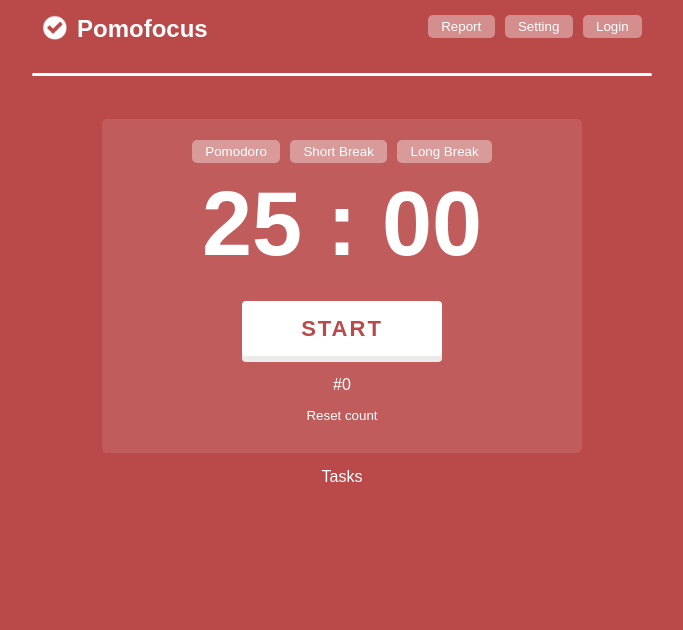
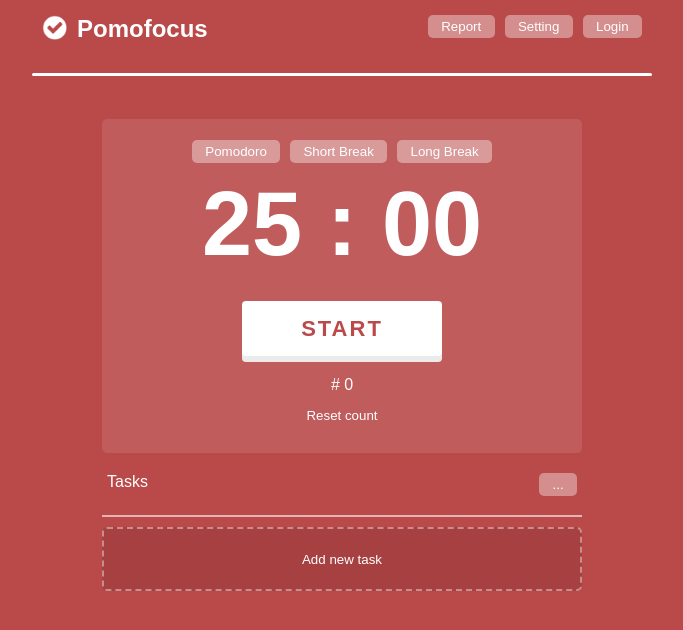
Before and after one commit to symberprzemyslaw/pomofocus-clone, a React (Vite) app: page / in a window 1280 px wide. Shown: the top 630 px of the page, without its empty margins (298-981 px from the left). Built offline with nearby package versions, Linux system fonts and the light colour scheme.

Commit message:
Added to-do list

```diff
--- a/src/Display.jsx
+++ b/src/Display.jsx
@@ -57,26 +57,26 @@
       <button onClick={() => {
         container.style.backgroundColor = "rgb(186, 73, 73)";
         startBtn.style.color = "rgb(186, 73, 73)";
-        setTime(25 * 60);
+        setTime(0.1 * 60);
         setPomodoro(true)
       }}>Pomodoro</button>
       <button onClick={() => {
         container.style.backgroundColor = "rgb(56, 133, 138)";
         startBtn.style.color = "rgb(56, 133, 138)";
-        setTime(5 * 60);
+        setTime(0.1 * 60);
         setPomodoro(false)
       }}>Short Break</button>
       <button onClick={() => {
         container.style.backgroundColor = "rgb(57, 112, 151)";
         startBtn.style.color = "rgb(57, 112, 151)";
-        setTime(15 * 60);
+        setTime(0.1 * 60);
         setPomodoro(false)
       }}>Long Break</button>
       <Counter play={play} time={time} setTime={setTime} counting={counting} />
       <button onClick={handleTime} className="start-btn">{action}</button>
       <div className="count">
         <p>
-        #{count}
+        # {count}
         </p>
         <button className="reset-btn" onClick={() => setCount(0)}>Reset count</button>
       </div>
--- a/src/Tasks.jsx
+++ b/src/Tasks.jsx
@@ -1,7 +1,38 @@
+import React, { useState } from "react";
+
 const Tasks = () => {
+    const [state, setState] = useState([]);
+
+    const addTask = () => {
+        const newTask = prompt('Enter a new task');
+        if (newTask) {
+            const newTasks = [...state, newTask];
+            setState(newTasks);
+        }
+    }
+    const deleteTask = (index) => {
+        const newState = [...state]
+        newState.splice(index, 1)
+        setState(newState)
+    }
+
     return (
         <div className="tasks">
-            <p>Tasks</p>
+            <div>
+                <p>Tasks</p>
+                <button>...</button>
+            </div>
+            {state.map((task, index) => (
+                <div className="single-task" key={index}>
+                    <p>
+                    {task}
+                    </p>
+                    <button onClick={() => deleteTask(index)}>Delete</button>
+                </div>
+            ))}
+            <button className="add-task-btn" onClick={addTask}>
+                Add new task
+            </button>
         </div>
     )
 }
--- a/src/index.css
+++ b/src/index.css
@@ -99,3 +99,48 @@
 .count {
   margin-top: 20px;
 }
+
+.tasks {
+  display: flex;
+  flex-direction: column;
+  align-items: center;
+  width: 480px;
+}
+
+.tasks div {
+  display: flex;
+  justify-content: space-between;
+  border-bottom: 2px solid rgba(255, 255, 255, 0.6);
+  width: 100%;
+  padding-bottom: 14px;
+}
+
+.add-task-btn {
+  background-color: rgba(0, 0, 0, 0.1);
+  cursor: pointer;
+  border: 2px dashed rgba(255, 255, 255, 0.4);
+  width: 100%;
+  height: 64px;
+}
+
+.single-task {
+  width: 100%;
+  height: 61px;
+
+  display: flex;
+  justify-content: center;
+  align-items: center;
+  color: black;
+  background-color: white;
+  border-radius: 3px;
+  border-left: 5px black solid;
+  padding-bottom: 0 !important;
+}
+
+.single-task p {
+  margin-left: 10px;
+}
+
+.single-task button {
+  color: black;
+}
```
Also changed, not shown: 1 other file (tests, documents, lock files or other folders).
